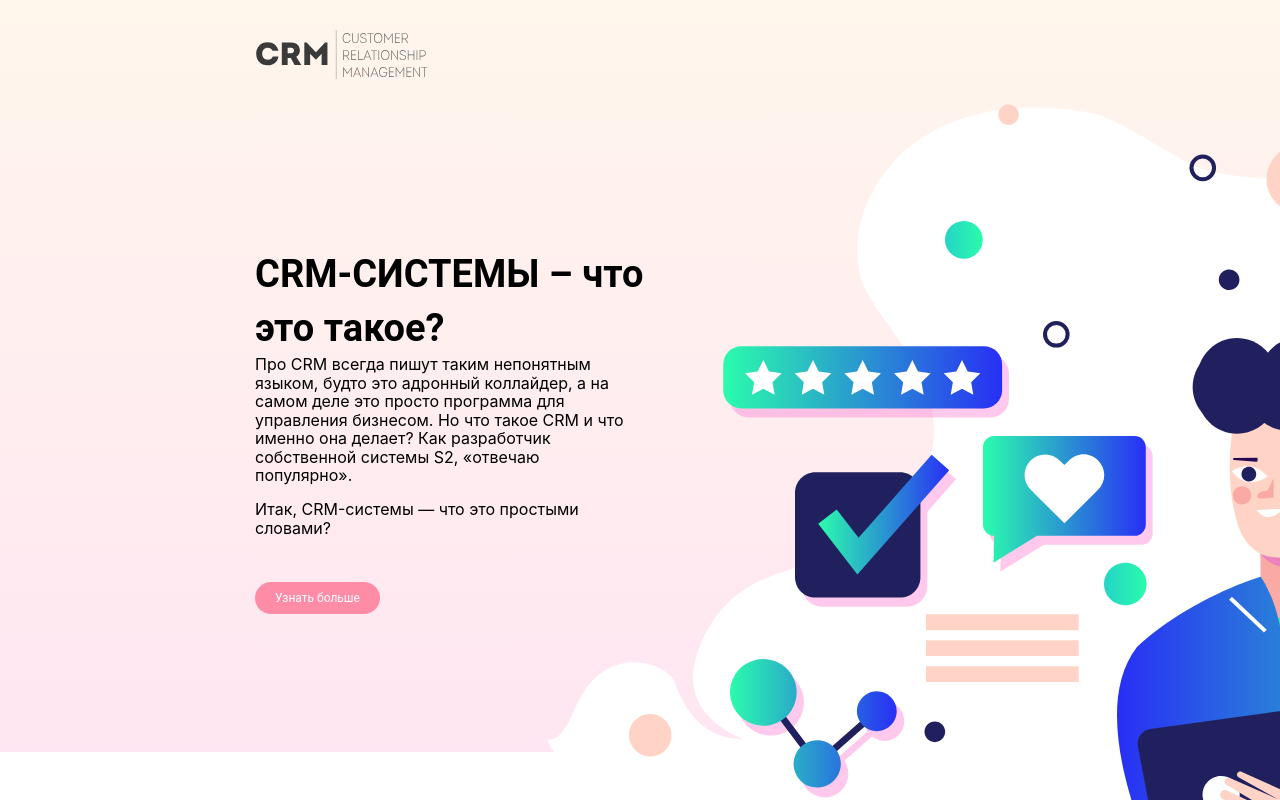
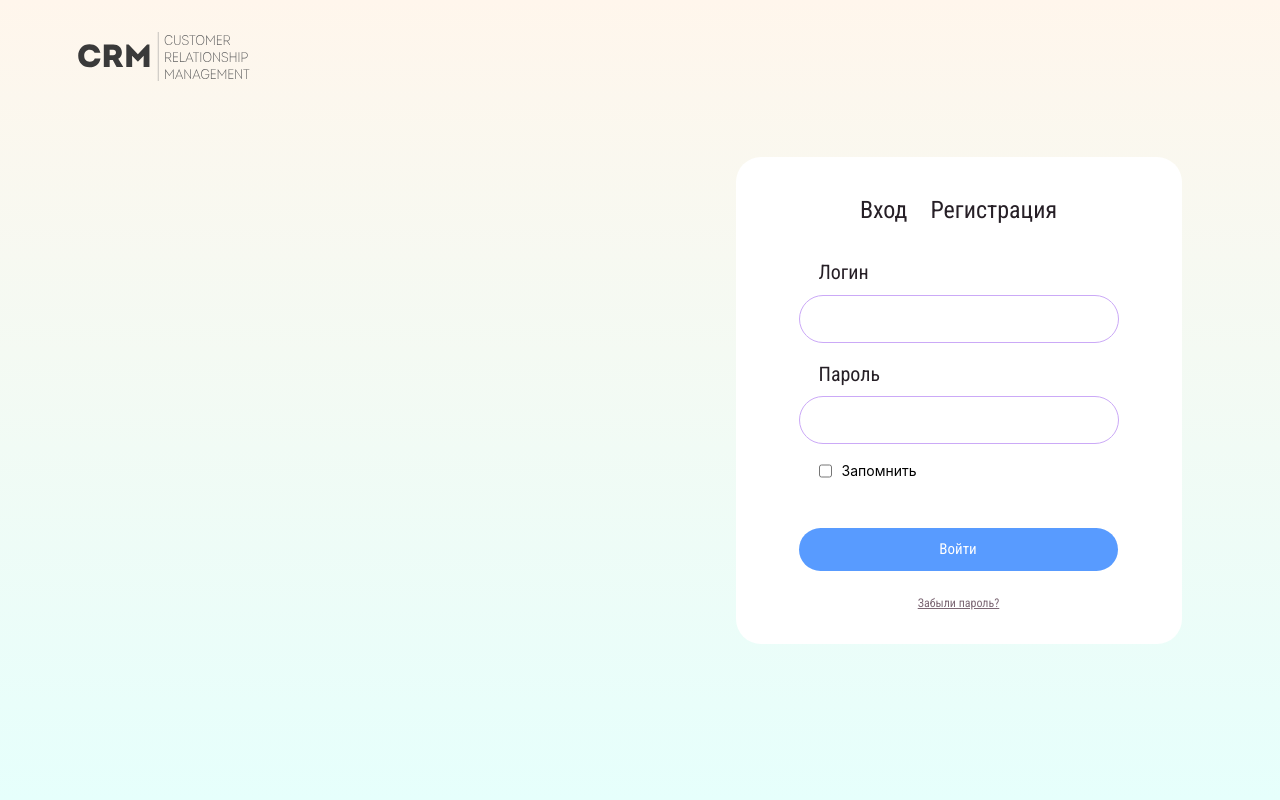
Before and after one commit to Lumenatom/app-crm, a React (Create React App) app: page / in a window 1280 px wide. Shown: the top 800 px of the page. Built offline with nearby package versions, Linux system fonts and the light colour scheme.

Commit message:
login block add

```diff
--- a/src/App.js
+++ b/src/App.js
@@ -1,10 +1,12 @@
 import './App.css';
 import HomePage from './components/homePage/homePage';
+import Login from './components/loginAndRegestration/login/login';
 
 function App() {
   return (
     <div className="App">
-      <HomePage />
+      <Login />
+      {/* <HomePage /> */}
     </div>
   );
 }
--- /dev/null
+++ b/src/components/loginAndRegestration/login/login.js
@@ -0,0 +1,52 @@
+import React from "react";
+import style from "./login.module.css";
+import logo from "../../../img/login__block/logo.svg"
+const Login = () => {
+  return (
+    <div className={style.login}>
+      <div className={style.login__logo}>
+        <img src={logo} />
+      </div>
+      <div className={style.login__form}>
+        <div className={style.buttons__login__registration}>
+          <button>
+            Вход
+          </button>
+          <button>
+            Регистрация
+          </button>
+        </div>
+        <form href="#">
+          <label className={style.inputs}>
+            <h2>
+              Логин
+            </h2>
+            <input type="text" name="login" />
+          </label>
+          <label className={style.inputs}>
+            <h2>
+              Пароль
+            </h2>
+            <input type="text" name="login" />
+          </label>
+          <label className={style.checkbox}>
+            <input type="checkbox" />
+            Запомнить
+          </label>
+          <label className={style.button_submit}>
+            <button type="submit">
+              Войти
+            </button>
+          </label>
+        </form>
+        <div className={style.help_password}>
+          <button>
+            Забыли пароль?
+          </button>
+        </div>
+      </div>
+    </div>
+  )
+}
+
+export default Login;
--- /dev/null
+++ b/src/components/loginAndRegestration/login/login.module.css
@@ -0,0 +1,121 @@
+.login {
+  max-width: 1920px;
+  height: 100vh;
+  background: linear-gradient(180deg, #FFF6EC 0%, #E6FFFC 100%);
+  display: flex;
+  justify-content: center;
+  align-items: center;
+  position: relative;
+}
+
+.login__logo {
+  position: absolute;
+  top: 4%;
+  left: 4%;
+}
+
+.login__form {
+  padding: 40px 63px;
+  width: 446px;
+  height: 487px;
+  background: #FFFFFF;
+  border-radius: 25px;
+}
+
+.buttons__login__registration {
+  display: flex;
+  justify-content: center;
+  gap: 23px;
+  margin-bottom: 35px;
+}
+
+.buttons__login__registration button {
+  background: #FFFFFF;
+  font-family: 'Roboto Condensed', sans-serif;
+  font-style: normal;
+  font-weight: 400;
+  font-size: 24px;
+  line-height: 116.7%;
+  color: #261F26;
+  border-bottom: 2px #fff solid;
+}
+
+.buttons__login__registration button:hover {
+  border-bottom: 2px #CBA9F6 solid;
+  transition: all ease 0.3s;
+}
+
+.login__form form {
+  display: flex;
+  flex-direction: column;
+  gap: 20px;
+}
+
+.inputs {
+  display: flex;
+  flex-direction: column;
+  gap: 10px;
+}
+
+.inputs h2 {
+  font-family: 'Roboto Condensed', sans-serif;
+  font-style: normal;
+  font-weight: 400;
+  font-size: 20px;
+  line-height: 116.7%;
+  color: #261F26;
+  margin-left: 20px;
+}
+
+.inputs input {
+  height: 48px;
+  border: 1px solid #CBA9F7;
+  border-radius: 25px;
+  padding: 1px 25px;
+  font-weight: 600;
+  font-size: 20px;
+}
+
+.checkbox {
+  margin-left: 20px;
+  display: flex;
+  gap: 10px;
+  margin-bottom: 30px;
+}
+
+.button_submit {
+  margin-bottom: 26px;
+}
+
+.button_submit button {
+  width: 319px;
+  font-family: 'Roboto Condensed', sans-serif;
+  font-style: normal;
+  font-weight: 400;
+  font-size: 15px;
+  line-height: 116.7%;
+  color: #FFFFFF;
+  background: #589BFF;
+  border-radius: 25px;
+  padding: 13px 0;
+}
+
+.help_password {
+  display: flex;
+  justify-content: center;
+}
+
+.help_password button {
+  font-family: 'Roboto Condensed', sans-serif;
+  font-style: normal;
+  font-weight: 400;
+  font-size: 12px;
+  line-height: 116.7%;
+  display: flex;
+  align-items: center;
+  text-align: center;
+  text-decoration-line: underline;
+  color: #7C6774;
+  background: #FFFFFF;
+
+}
```
Also changed, not shown: src/img/login__block/logo.svg (added).
